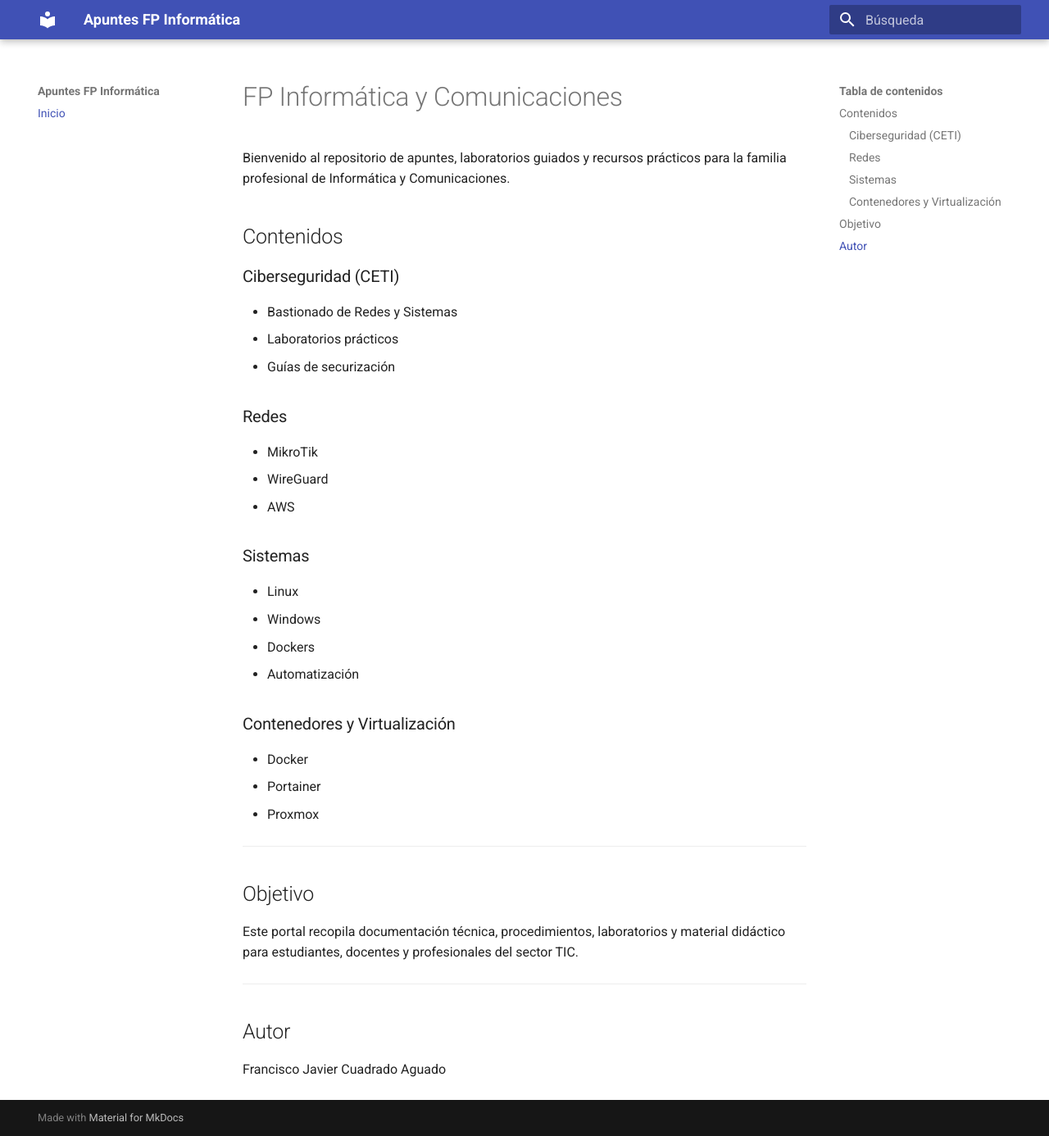
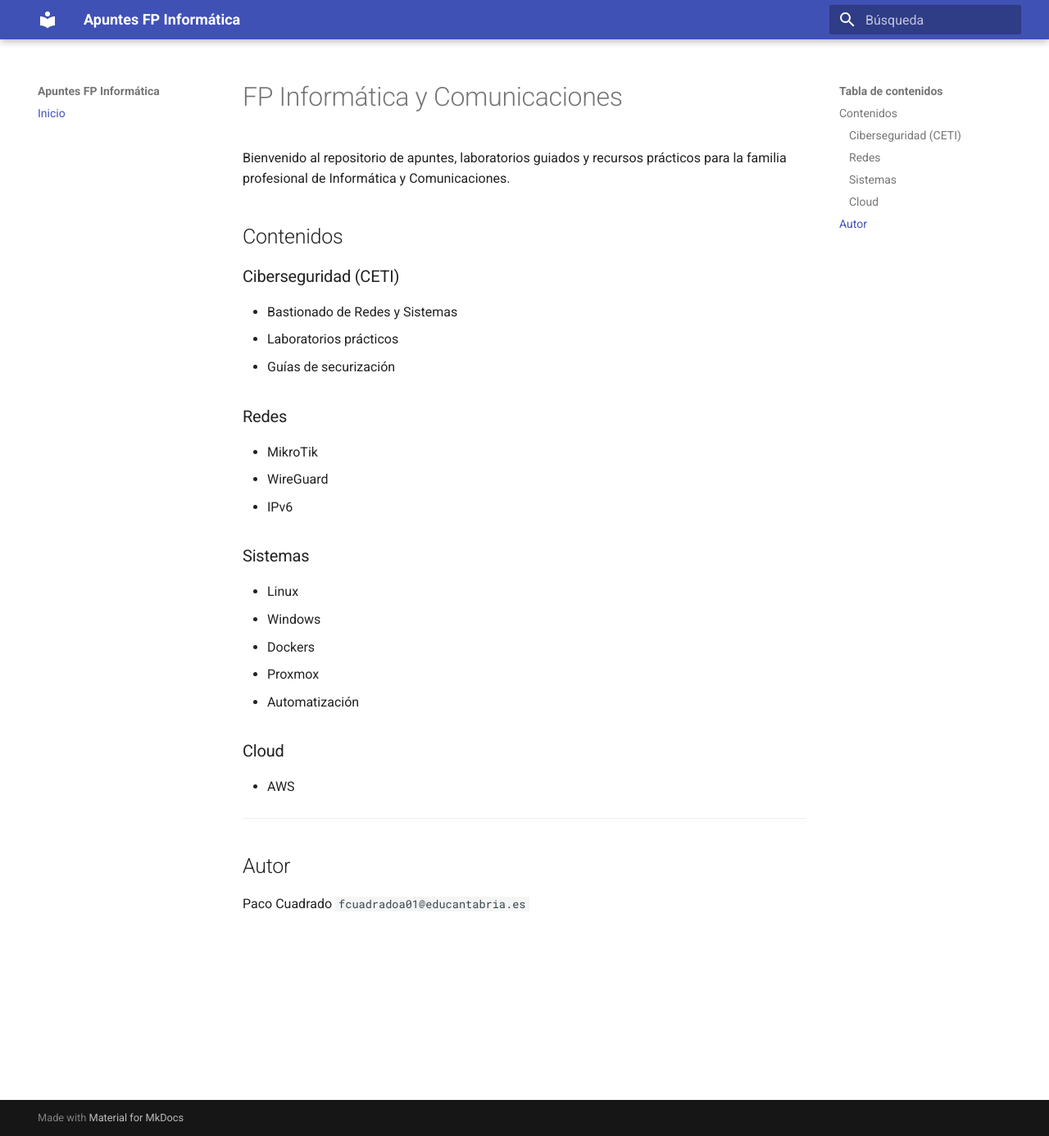
Before and after one commit to fcuadradoa01/hola, an MkDocs documentation site: the page built from docs/index.md, in a window 1280 px wide and 1386 px high. Shown: the whole window at 82% size. Built offline with MkDocs 1.6.1 and Material for MkDocs 9.7.7, drawn with Linux system fonts in a browser that asks for light colours.

Commit message:
Revise documentation structure and content
Updated documentation to reflect new topics and removed obsolete sections.

````diff
--- a/docs/index.md
+++ b/docs/index.md
@@ -12,27 +12,20 @@ Bienvenido al repositorio de apuntes, laboratorios guiados y recursos prácticos
 ### Redes
 - MikroTik
 - WireGuard
-- AWS
+- IPv6
 
 ### Sistemas
 - Linux
 - Windows
 - Dockers
+- Proxmox
 - Automatización
 
-### Contenedores y Virtualización
-- Docker
-- Portainer
-- Proxmox
-
----
-
-## Objetivo
-
-Este portal recopila documentación técnica, procedimientos, laboratorios y material didáctico para estudiantes, docentes y profesionales del sector TIC.
+### Cloud
+ - AWS
 
 ---
 
 ## Autor
 
-Francisco Javier Cuadrado Aguado
+Paco Cuadrado ```fcuadradoa01@educantabria.es```
````
